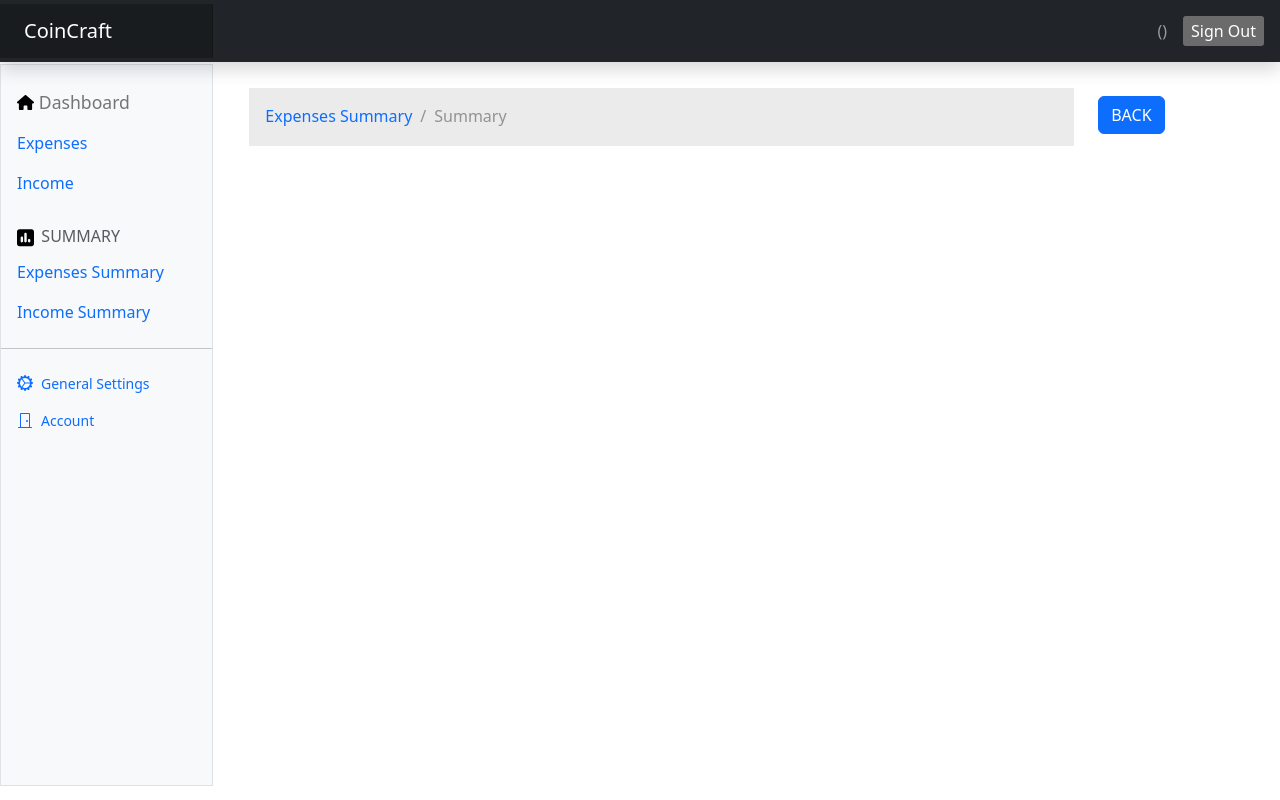
After one commit to dhruvkhanna930/CoinCraft, a Django app: page /stats/ in a window 1280 px wide. The commit adds this page. Run offline with Django 4.2, Linux system fonts and the light colour scheme; data that the repository does not hold is empty; a map, chart or similar area stays blank; some libraries are stand-ins or nearby versions.

Commit message:
Pushing to github

```diff
--- /dev/null
+++ b/coincraft/static/js/stats.js
@@ -0,0 +1,56 @@
+const renderChart = (data, labels) => {
+    var ctx = document.getElementById("myChart").getContext("2d");
+    var myChart = new Chart(ctx, {
+      type: "doughnut",
+      data: {
+        labels: labels,
+        datasets: [
+          {
+            label: "Last 6 months expenses",
+            data: data,
+            backgroundColor: [
+              "rgba(255, 99, 132, 0.2)",
+              "rgba(54, 162, 235, 0.2)",
+              "rgba(255, 206, 86, 0.2)",
+              "rgba(75, 192, 192, 0.2)",
+              "rgba(153, 102, 255, 0.2)",
+              "rgba(255, 159, 64, 0.2)",
+            ],
+            borderColor: [
+              "rgba(255, 99, 132, 1)",
+              "rgba(54, 162, 235, 1)",
+              "rgba(255, 206, 86, 1)",
+              "rgba(75, 192, 192, 1)",
+              "rgba(153, 102, 255, 1)",
+              "rgba(255, 159, 64, 1)",
+            ],
+            borderWidth: 1,
+          },
+        ],
+      },
+      options: {
+        title: {
+          display: true,
+          text: "Expenses per category",
+        },
+      },
+    });
+  };
+
+  const getChartData = () => {
+    console.log("fetching");
+    fetch("/expense-category-summary/")
+      .then((res) => res.json())
+      .then((results) => {
+        console.log("results", results);
+        const category_data = results.expense_category_data;
+        const [labels, data] = [
+          Object.keys(category_data),
+          Object.values(category_data),
+        ];
+
+        renderChart(data, labels);
+      });
+  };
+
+  document.onload = getChartData();
--- a/expenses/urls.py
+++ b/expenses/urls.py
@@ -9,4 +9,7 @@ urlpatterns = [
     path('edit-expense/<int:id>', views.edit_expense, name="edit-expenses"),
     path('delete-expense/<int:id>', views.delete_expense, name="delete-expenses"),
     path('search-expense/', csrf_exempt(views.search_expense), name="search-expenses"),
+
+    path('expense-category-summary/', csrf_exempt(views.expense_category_summary), name="expense-category-summary"),
+    path('stats/', views.stats_view, name="stats"),
 ]
--- a/expenses/views.py
+++ b/expenses/views.py
@@ -9,6 +9,8 @@ from django.core.paginator import Paginator
 
 import json
 from django.http import JsonResponse
+
+import datetime
 
 
 def search_expense(request):
@@ -127,3 +129,33 @@ def delete_expense(request, id):
     expense.delete()
     messages.success(request, f'Expense removed')
     return redirect('expenses')
+
+
+def expense_category_summary(request):
+    todays_date = datetime.date.today()
+    six_months_ago = todays_date - datetime.timedelta(days=6*30)
+    expenses = Expense.objects.filter(owner=request.user, date__gte = six_months_ago, date__lte = todays_date)
+
+    finalrep = {}
+
+    def get_category(expense):
+        return expense.category
+
+    category_list = list(set(map(get_category, expenses)))
+
+    def get_expense_category_amount(category):
+        amount = 0
+        filtered_by_category = expenses.filter(category=category)
+        for item in filtered_by_category:
+            amount += item.amount
+        return amount
+
+    for x in expenses:
+        for y in category_list:
+            finalrep[y] = get_expense_category_amount(y)
+
+    return JsonResponse({'expense_category_data':finalrep}, safe=False)
+
+
+def stats_view(request):
+    return render(request, 'expenses/stats.html')
--- a/templates/base.html
+++ b/templates/base.html
@@ -12,6 +12,9 @@
 
     <link href="{% static 'css/bootstrap.min.css' %}" rel="stylesheet">
     <link href="{% static 'css/main.css' %}" rel="stylesheet">
+
+    <script src="https://cdnjs.cloudflare.com/ajax/libs/Chart.js/2.7.3/Chart.min.js"></script>
+    <!-- <script src="https://cdn.jsdelivr.net/npm/chart.js"></script> -->
 
     <!-- Custom styles for this template -->
     <!-- <link href="https://cdn.jsdelivr.net/npm/bootstrap-icons@1.10.5/font/bootstrap-icons.min.css" rel="stylesheet"> -->
@@ -118,11 +121,10 @@
 
 <header class="navbar sticky-top bg-dark flex-md-nowrap p-0 shadow mb-5" data-bs-theme="dark" >
   <nav class="navbar navbar-dark fixed-top bg-dark flex-md-nowrap p-0 shadow">
-    <a class="navbar-brand col-sm-3 col-md-2 mr-0" href="#" style="display: flex; align-items: center; align-content: center; text-align: center; padding-left: 1.5rem;">CoinCraft</a>
-
+    <a class="navbar-brand col-sm-3 col-md-2 mr-0" href="#" style="padding-left: 1.5rem;">CoinCraft</a>
     <ul
       class="navbar-nav px-3"
-      style="display: flex; flex-direction: row; align-items: center;"
+      style="display: flex; flex-direction: row; align-items: center; z-index: 100;"
     >
       <li class="nav-item text-nowrap">
         <span class="nav-link" href="">
@@ -134,6 +136,7 @@
         <form action="{% url  'logout' %}" method="POST">
           {% csrf_token %}
           <input
+            style="margin-left: 1rem;"
             class="text text-capitalize"
             type="submit"
             value="Sign out"
@@ -172,6 +175,7 @@
 </div>
 
     <!-- <script src="{% static 'js/bootstrap.bundle.min.js' %}"></script> -->
+
     <script src="https://code.jquery.com/jquery-3.2.1.slim.min.js" integrity="sha384-KJ3o2DKtIkvYIK3UENzmM7KCkRr/rE9/Qpg6aAZGJwFDMVNA/GpGFF93hXpG5KkN" crossorigin="anonymous"></script>
     <script src="https://cdn.jsdelivr.net/npm/popper.js@1.12.9/dist/umd/popper.min.js" integrity="sha384-ApNbgh9B+Y1QKtv3Rn7W3mgPxhU9K/ScQsAP7hUibX39j7fakFPskvXusvfa0b4Q" crossorigin="anonymous"></script>
     <script src="https://cdn.jsdelivr.net/npm/bootstrap@4.0.0/dist/js/bootstrap.min.js" integrity="sha384-JZR6Spejh4U02d8jOt6vLEHfe/JQGiRRSQQxSfFWpi1MquVdAyjUar5+76PVCmYl" crossorigin="anonymous"></script>
--- /dev/null
+++ b/templates/expenses/stats.html
@@ -0,0 +1,48 @@
+{% extends 'base.html' %}
+{% load static %}
+
+
+{% block content %}
+
+<style>
+    a{
+        text-decoration: none;
+    }
+
+    .routebar{
+        background-color: rgba(232, 232, 232, 0.858);
+        padding-top: 1rem;
+        padding-bottom: 0.1rem;
+        padding-left: 1rem;
+        padding-right: 1rem;
+    }
+</style>
+
+<div class="container mt-4">
+
+    <div class="row">
+        <div class="col-md-10">
+            <nav aria-label="breadcrumb" class="routebar">
+                <ol class="breadcrumb">
+                <li class="breadcrumb-item">
+                    <a href="">Expenses Summary</a>
+                </li>
+                <li class="breadcrumb-item active" aria-current="page" style="opacity: 0.6;">Summary</li>
+                </ol>
+            </nav>
+        </div>
+
+        <div class="col-md-2 mt-2">
+            <a href="" class="btn btn-primary">BACK</a>
+        </div>
+    </div>
+
+    <div>
+        <canvas id="myChart" width="400"></canvas>
+      </div>
+
+
+</div>
+<script src="{% static 'js/stats.js' %}"> </script>
+
+{% endblock %}
--- a/templates/partials/_sidebar.html
+++ b/templates/partials/_sidebar.html
@@ -39,7 +39,7 @@
       </h6>
       <ul class="nav flex-column mb-auto">
         <li class="nav-item">
-          <a class="nav-link d-flex align-items-center gap-2" href="#">
+          <a class="nav-link d-flex align-items-center gap-2" href="{% url 'stats' %}">
             <span style="font-size: 1rem;">Expenses Summary</span>
           </a>
         </li>
```
Also changed, not shown: authentication/views.py (+11 -0 lines), expenses/admin.py (+8 -2 lines), templates/base_auth.html (+15 -1 lines).
